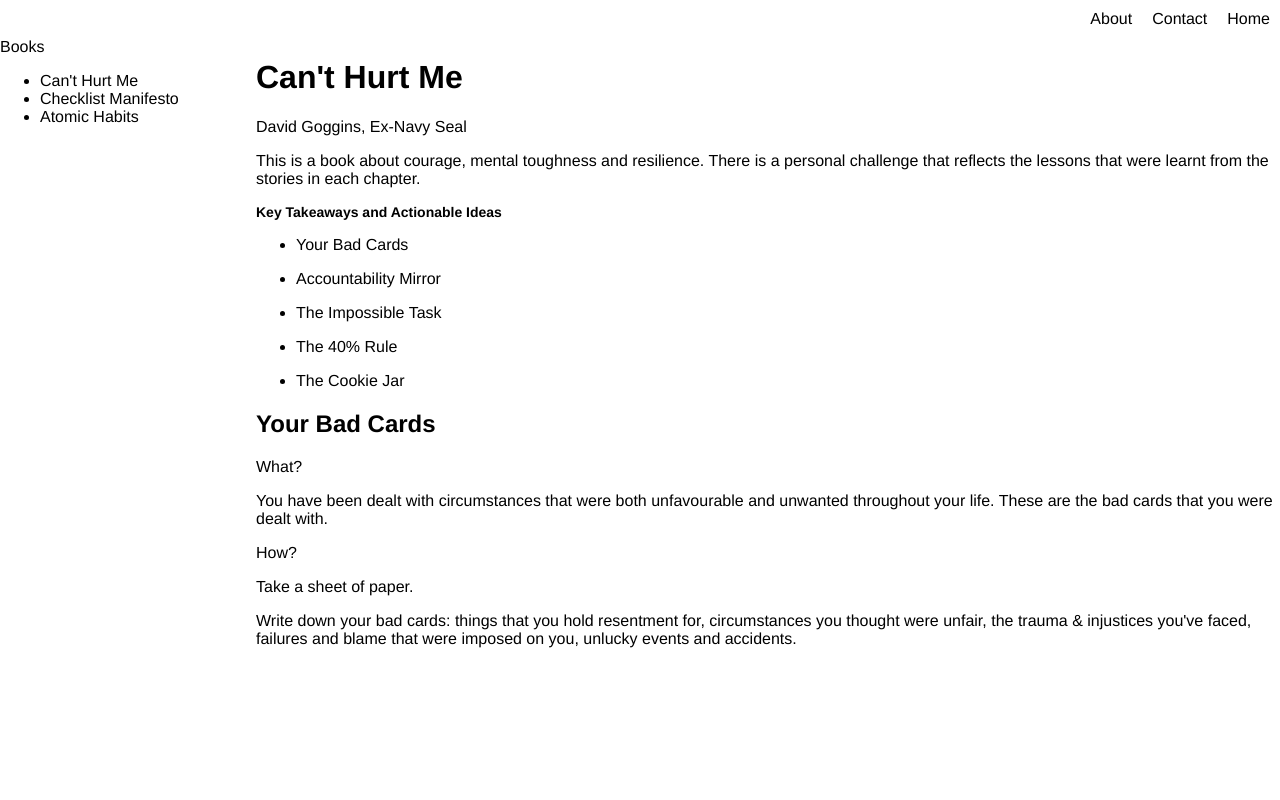
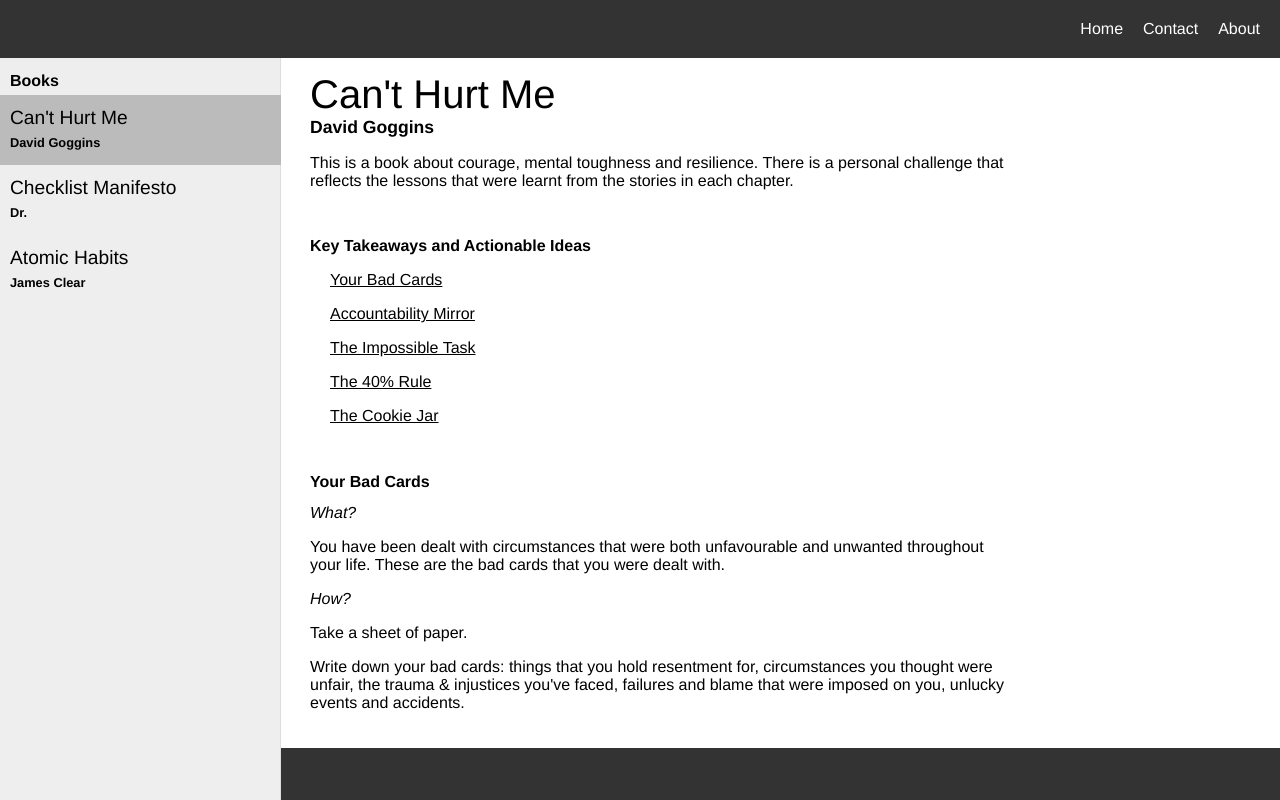
Before and after one commit to juancarlosoriano/project1, a React (Create React App) app: page / in a window 1280 px wide. Built offline with nearby package versions, Linux system fonts and the light colour scheme.

Commit message:
Added some css stylings & SASS, fixed the sidebar and positioning of page elements, created React components and dummy data flow

```diff
--- a/src/App.scss
+++ b/src/App.scss
@@ -1,14 +1,25 @@
+body {
+  background-color: #333;
+}
 #app {
   font-family: "Avenir Next", Helvetica, sans-serif;
 }
 
 #navbar {
   display: block;
+  position: fixed;
+  top: 0;
+  left: 0;
   width: 100%;
+  background-color: #333;
+  color: white;
+  padding: 10px 0;
+  z-index: 2;
   ul {
     display: flex;
-    flex-flow: row-reverse;
-    margin: 0;
+    flex-flow: row;
+    justify-content: flex-end;
+    margin: 0 10px;
     padding: 0;
     li {
       display: block;
@@ -20,21 +31,101 @@
 .window {
   display: flex;
   flex-flow: row;
+  margin-left: 280px;
+  background-color: white;
 }
 
 #sidebar {
   display: block;
-  width: 20vw;
+  position: fixed;
+  top: 0;
+  left: 0;
+  z-index: 1;
+  width: 280px;
+  height: 100vh;
+  padding-top: 62px;
+  background-color: #eee;
 }
 
 #main {
   display: block;
-  width: 80vw;
+  padding-top: 62px;
 }
-.m {
-  .m-outline {
-    .m-outline__title {
-      font-size: 14px;
+
+.sb {
+  border-right: 0.5px solid #ddd;
+  .sb-header {
+    padding: 10px 10px 5px 10px;
+    .sb-title {
+      font-weight: 600;
+      text-transform: capitalize;
+    }
+  }
+  .sb-list {
+    list-style: none;
+    margin: 0;
+    padding: 0;
+    .sb-list-item {
+      display: block;
+      padding: 5px 0px 5px 10px;
+      margin-right: -1px;
+      height: 60px;
+      cursor: pointer;
+
+      .sb-list-item__title,
+      .sb-list-item__author {
+        display: block;
+        margin: auto 0;
+      }
+      .sb-list-item__title {
+        font-size: 1.2em;
+        line-height: 35px;
+      }
+      .sb-list-item__author {
+        font-size: 0.8em;
+        font-weight: 600;
+        line-height: 15px;
+      }
+      &.sb-list-item--selected {
+        background-color: #bbb;
+      }
     }
   }
 }
+
+.m {
+  padding: 20px 30px;
+  max-width: 700px;
+  .m-header {
+    margin-top: 10px;
+    h1 {
+      font-weight: 300;
+      font-size: 2.5em;
+      margin: 0;
+      cursor: pointer;
+    }
+    .m-header__subtitle {
+      font-size: 1.1em;
+      font-weight: 600;
+    }
+  }
+  .m-outline {
+    .m-outline__title {
+      font-size: 1em;
+      font-weight: 700;
+    }
+    .m-outline__list {
+      list-style: none;
+      padding-left: 20px;
+    }
+    .m-outline__list-item {
+      text-decoration: underline;
+    }
+  }
+  .m-section {
+    header h2 {
+      font-size: 1em;
+      font-weight: 700;
+    }
+  }
+}
--- a/src/Components/App.jsx
+++ b/src/Components/App.jsx
@@ -1,80 +1,15 @@
 import React from "react";
 import "../App.scss";
+import Navbar from "./Navbar";
+import Sidebar from "./Sidebar";
+import Main from "./Main";
 
 const App = () => (
   <div id="app">
-    <nav id="navbar">
-      <ul>
-        <li>Home</li>
-        <li>Contact</li>
-        <li>About</li>
-      </ul>
-    </nav>
-    <div class="window">
-      <aside id="sidebar">
-        <span>Books</span>
-        <ul>
-          <li>Can't Hurt Me</li>
-          <li>Checklist Manifesto</li>
-          <li>Atomic Habits</li>
-        </ul>
-      </aside>
-      <main id="main" className="m">
-        <header className="m-header">
-          <h1 className="m-header__title">Can't Hurt Me</h1>
-          <span className="m-header__subtitle">
-            David Goggins, Ex-Navy Seal
-          </span>
-        </header>
-        <section className="m-summary">
-          <p className="m-summary__desc">
-            This is a book about courage, mental toughness and resilience. There
-            is a personal challenge that reflects the lessons that were learnt
-            from the stories in each chapter.
-          </p>
-        </section>
-        <section className="m-outline">
-          <h2 className="m-outline__title">
-            Key Takeaways and Actionable Ideas
-          </h2>
-          <ul className="m-outline__list">
-            <li className="m-outline__list-item">
-              <p>Your Bad Cards</p>
-            </li>
-            <li className="m-outline__list-item">
-              <p>Accountability Mirror</p>
-            </li>
-            <li className="m-outline__list-item">
-              <p>The Impossible Task</p>
-            </li>
-            <li className="m-outline__list-item">
-              <p>The 40% Rule</p>
-            </li>
-            <li className="m-outline__list-item">
-              <p>The Cookie Jar</p>
-            </li>
-          </ul>
-        </section>
-        <article className="m-section">
-          <header>
-            <h2>Your Bad Cards</h2>
-          </header>
-          <span>What?</span>
-          <p>
-            You have been dealt with circumstances that were both unfavourable
-            and unwanted throughout your life. These are the bad cards that you
-            were dealt with.
-          </p>
-          <span>How?</span>
-          <p>Take a sheet of paper.</p>
-          <p>
-            Write down your bad cards: things that you hold resentment for,
-            circumstances you thought were unfair, the trauma & injustices
-            you've faced, failures and blame that were imposed on you, unlucky
-            events and accidents.
-          </p>
-        </article>
-      </main>
+    <Navbar />
+    <div className="window">
+      <Sidebar />
+      <Main />
     </div>
   </div>
 );
--- /dev/null
+++ b/src/Components/Main.jsx
@@ -0,0 +1,79 @@
+import React from "react";
+
+const MainHeader = () => (
+  <header className="m-header">
+    <h1 className="m-header__title">Can't Hurt Me</h1>
+    <span className="m-header__subtitle">David Goggins</span>
+  </header>
+);
+
+const MainSummary = () => (
+  <section className="m-summary">
+    <p className="m-summary__desc">
+      This is a book about courage, mental toughness and resilience. There is a
+      personal challenge that reflects the lessons that were learnt from the
+      stories in each chapter.
+    </p>
+  </section>
+);
+
+const MainOutline = () => (
+  <section className="m-outline">
+    <h2 className="m-outline__title">Key Takeaways and Actionable Ideas</h2>
+    <ul className="m-outline__list">
+      <li className="m-outline__list-item">
+        <p>Your Bad Cards</p>
+      </li>
+      <li className="m-outline__list-item">
+        <p>Accountability Mirror</p>
+      </li>
+      <li className="m-outline__list-item">
+        <p>The Impossible Task</p>
+      </li>
+      <li className="m-outline__list-item">
+        <p>The 40% Rule</p>
+      </li>
+      <li className="m-outline__list-item">
+        <p>The Cookie Jar</p>
+      </li>
+    </ul>
+  </section>
+);
+
+const MainSection = () => (
+  <article className="m-section">
+    <header>
+      <h2>Your Bad Cards</h2>
+    </header>
+    <em>What?</em>
+    <p>
+      You have been dealt with circumstances that were both unfavourable and
+      unwanted throughout your life. These are the bad cards that you were dealt
+      with.
+    </p>
+    <em>How?</em>
+    <p>Take a sheet of paper.</p>
+    <p>
+      Write down your bad cards: things that you hold resentment for,
+      circumstances you thought were unfair, the trauma & injustices you've
+      faced, failures and blame that were imposed on you, unlucky events and
+      accidents.
+    </p>
+  </article>
+);
+
+const Main = () => (
+  <main id="main" className="m">
+    <MainHeader />
+    <MainSummary />
+
+    <br />
+
+    <MainOutline />
+
+    <br />
+
+    <MainSection />
+  </main>
+);
+export default Main;
--- /dev/null
+++ b/src/Components/Navbar.jsx
@@ -0,0 +1,12 @@
+import React from "react";
+
+const Navbar = () => (
+  <nav id="navbar">
+    <ul>
+      <li>Home</li>
+      <li>Contact</li>
+      <li>About</li>
+    </ul>
+  </nav>
+);
+export default Navbar;
--- /dev/null
+++ b/src/Components/Sidebar.jsx
@@ -0,0 +1,51 @@
+import React from "react";
+
+const Sidebar = () => {
+  const books = [
+    {
+      title: "Can't Hurt Me",
+      author: "David Goggins",
+      selected: true
+    },
+    {
+      title: "Checklist Manifesto",
+      author: "Dr.",
+      selected: false
+    },
+    {
+      title: "Atomic Habits",
+      author: "James Clear",
+      selected: false
+    }
+  ];
+
+  const getListItemClass = isSelected => {
+    if (isSelected) {
+      return "sb-list-item sb-list-item--selected";
+    } else {
+      return "sb-list-item";
+    }
+  };
+
+  return (
+    <aside id="sidebar" className="sb">
+      <header className="sb-header">
+        <span className="sb-title">Books</span>
+      </header>
+      <ul className="sb-list">
+        {books.map((book, index) => (
+          <li
+            className={getListItemClass(book.selected)}
+            key={index}
+            onClick={() => console.log("Clicked")}
+          >
+            <span className="sb-list-item__title">{book.title}</span>
+            <span className="sb-list-item__author">{book.author}</span>
+          </li>
+        ))}
+      </ul>
+    </aside>
+  );
+};
+
+export default Sidebar;
```
